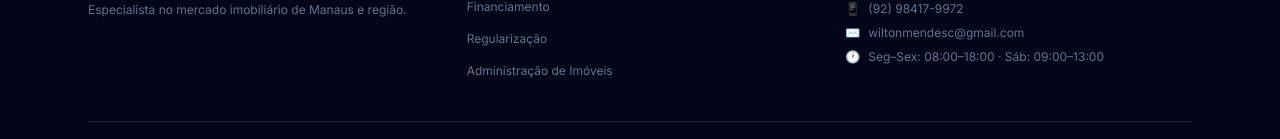
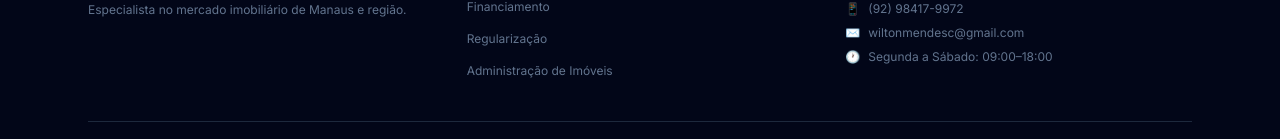
Before and after one commit to italokrp-hub/landing-wilton-mendes, a React (Vite) app: page / in a window 1280 px wide. Shown: the part 5061-5200 px from the top of the page. Built offline with nearby package versions, Linux system fonts and the light colour scheme.

Commit message:
fix: atualiza horario de funcionamento no rodape de contato e schema.org para Segunda a Sabado das 09:00 as 18:00

```diff
--- a/index.html
+++ b/index.html
@@ -67,8 +67,8 @@
       "openingHoursSpecification": [
         {
           "@type": "OpeningHoursSpecification",
-          "dayOfWeek": ["Monday","Tuesday","Wednesday","Thursday","Friday"],
-          "opens": "08:00",
+          "dayOfWeek": ["Monday","Tuesday","Wednesday","Thursday","Friday","Saturday"],
+          "opens": "09:00",
           "closes": "18:00"
         }
       ],
--- a/src/pages/LandingPage.tsx
+++ b/src/pages/LandingPage.tsx
@@ -898,7 +898,7 @@ function Footer() {
               </li>
               <li className="flex items-center gap-2">
                 <span>🕐</span>
-                <span>Seg–Sex: 08:00–18:00 · Sáb: 09:00–13:00</span>
+                <span>Segunda a Sábado: 09:00–18:00</span>
               </li>
             </ul>
           </div>
```
